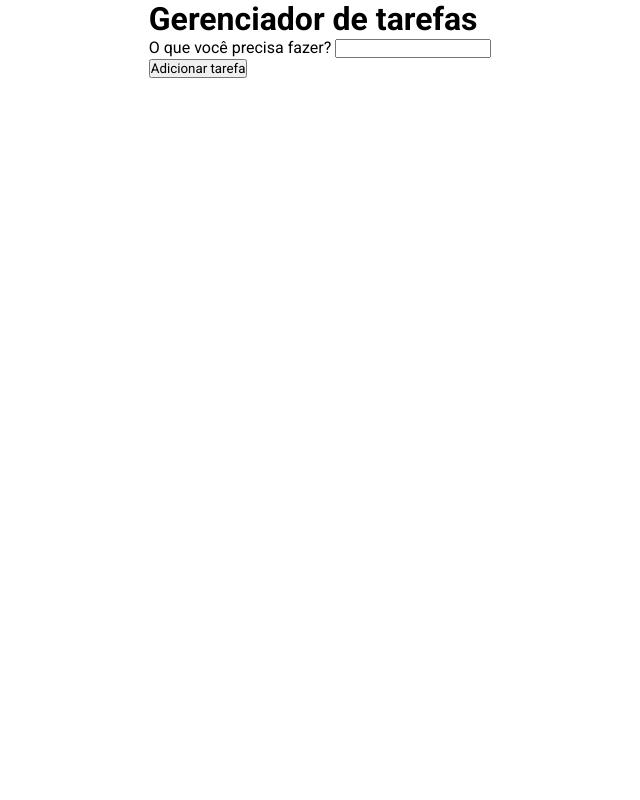
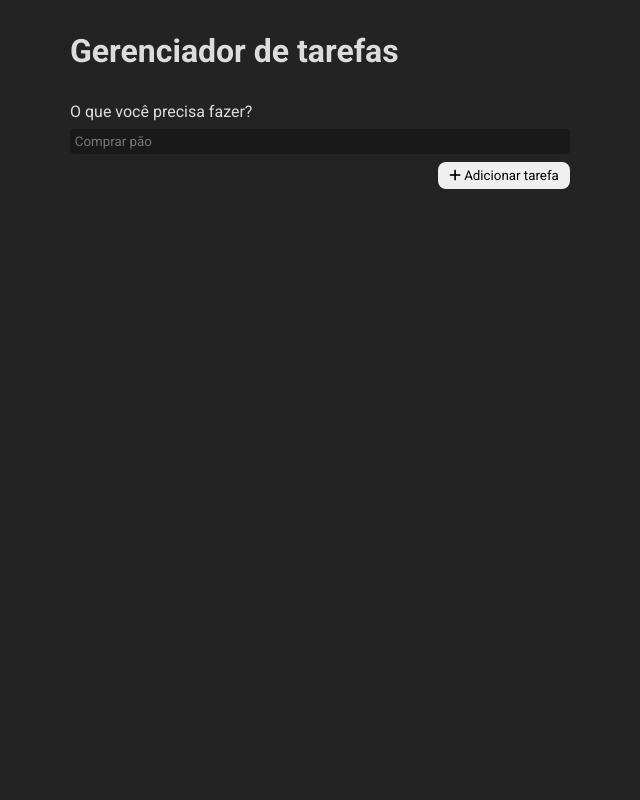
Before and after one commit to Bielartur/to_do_list, a Django app: page / in a window 1280 px wide. Shown: the whole page, without its empty margins (320-960 px from the left). Run offline with Django 5.2, Linux system fonts and the light colour scheme.

Commit message:
Adding styles

```diff
--- a/app_to_do/static/app_to_do/styles.css
+++ b/app_to_do/static/app_to_do/styles.css
@@ -4,13 +4,51 @@
     margin: 0;
 }
 
+body {
+    background-color: #232323;
+    color: #DCDCDC;
+}
+
 .wrapper {
-    width: 100%;
-    height: 100vh;
+    width: calc(100% - 2rem);
+    height: calc(100vh - 2rem);
     display: flex;
     justify-content: center;
+    padding: 2rem 1rem;
+    padding-bottom: 0;
 }
 
 .main-container {
+    display: flex;
+    flex-direction: column;
+    width: 100%;
+    max-width: 500px;
+    gap: 2rem;
+}
+
+.input-task{
+    display: flex;
+    flex-direction: column;
     gap: 0.5rem;
 }
+
+#main-input {
+    border-radius: 4px;
+    padding: 0.3rem;
+    border: none;
+    background-color: #191919;
+    color: #DCDCDC;
+}
+
+#add-task {
+    margin-top: 0.5rem;
+    padding: 0.4rem ;
+    width: 132px;
+    border-radius: 8px;
+    border: none;
+}
+
+.button-div {
+    display: flex;
+    justify-content: right;
+}
--- a/app_to_do/templates/minha_lista/home.html
+++ b/app_to_do/templates/minha_lista/home.html
@@ -10,20 +10,35 @@
       href="https://fonts.googleapis.com/css2?family=Roboto:ital,wght@0,100;0,300;0,400;0,500;0,700;0,900;1,100;1,300;1,400;1,500;1,700;1,900&display=swap"
       rel="stylesheet"
     />
+    <link
+      href="https://cdnjs.cloudflare.com/ajax/libs/font-awesome/6.0.0/css/all.min.css"
+      rel="stylesheet"
+    />
     {% load static %}
-    <link rel="stylesheet" type="text/css" href="{% static 'app_to_do/styles.css' %}"/>
+    <link
+      rel="stylesheet"
+      type="text/css"
+      href="{% static 'app_to_do/styles.css' %}"
+    />
   </head>
   <body>
     <div class="wrapper">
       <div class="main-container">
         <h1>Gerenciador de tarefas</h1>
-        <div class="input-task">
-          <label for="">O que você precisa fazer?</label>
-          <input type="text" />
+        <div class="down-div">
+          <div class="input-task">
+            <label for="">O que você precisa fazer?</label>
+            <input id="main-input" name="task" type="text" placeholder="Comprar pão" />
+          </div>
+          <div class="button-div">
+            <button id="add-task">
+              <i class="fas fa-plus"></i> Adicionar tarefa
+            </button>
+          </div>
         </div>
-        <button>Adicionar tarefa</button>
+        <div class="tasks"></div>
       </div>
-      <div class="tasks"></div>
     </div>
   </body>
+  <!-- <script src="{% static 'app_to_do/script.js' %}"></script> -->
 </html>
```
Also changed, not shown: db.sqlite3.
